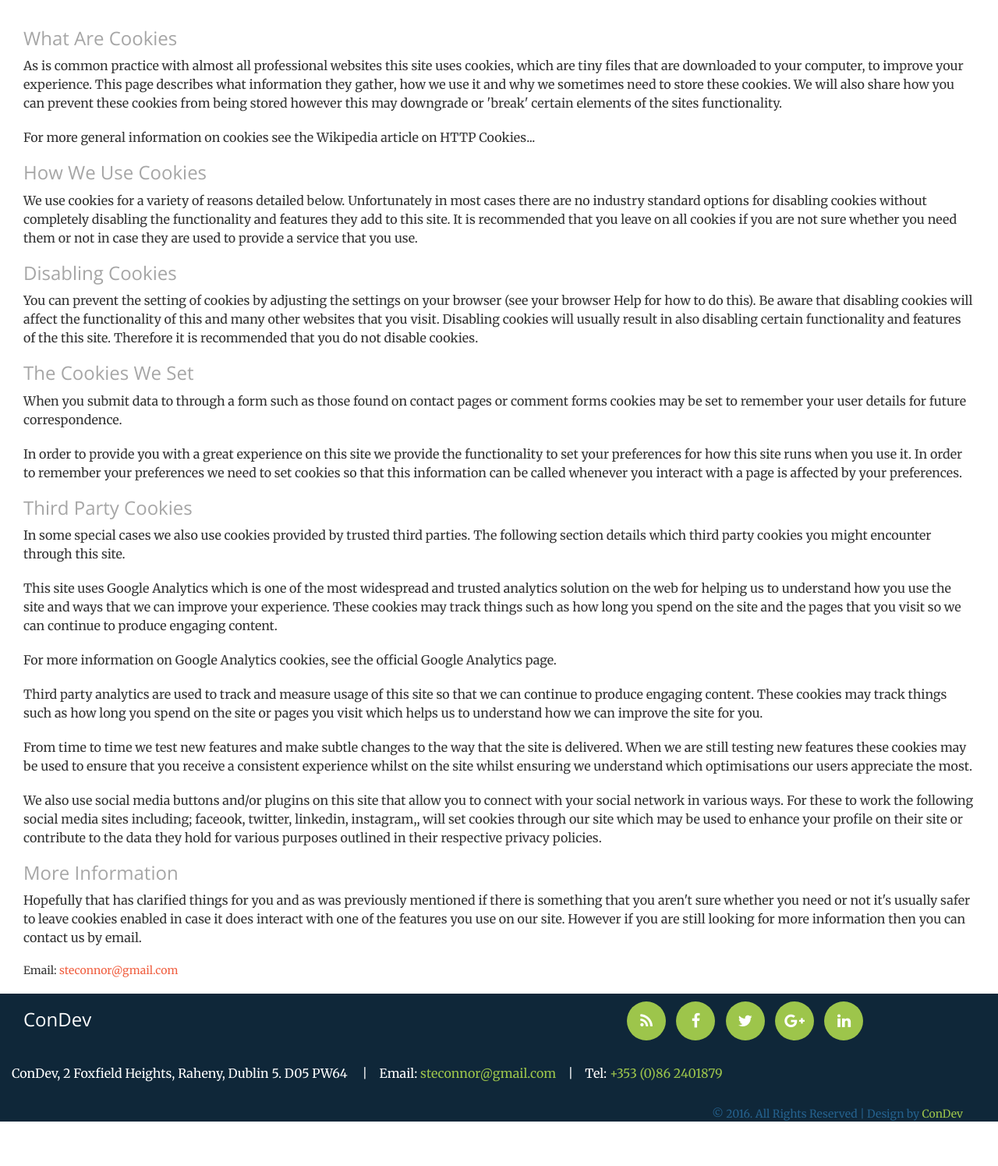
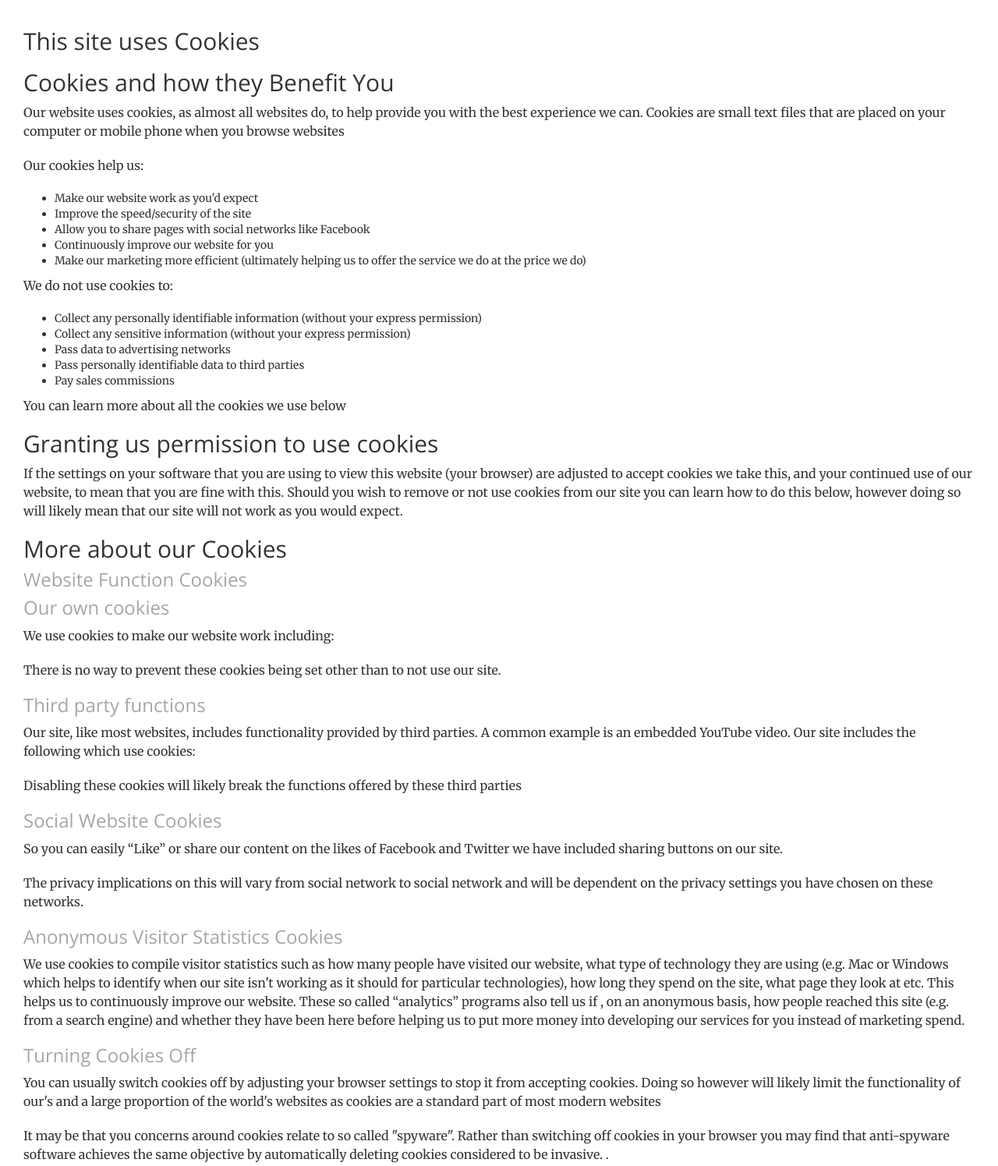
Before and after one commit to stephenconnor/stephenconnor.github.io, a plain HTML site: page cookiePolicy.html in a window 1280 px wide. Shown: the part 200-1695 px from the top of the page at 78% size. Before the commit the page ends 1638 px from the top, so only its background shows below. Drawn offline with nearby package versions, Linux system fonts and the light colour scheme.

Commit message:
2016030720:03
cookie policy

```diff
--- a/cookiePolicy.html
+++ b/cookiePolicy.html
@@ -98,7 +98,7 @@
                     <h2 class="pageTitle">Cookie Policy</h2>
                     <hr class="primary"></hr>
 
-<h3>What Are Cookies</h3>
+<!--<h3>What Are Cookies</h3>
 
 <p>As is common practice with almost all professional websites this site uses cookies, which are tiny files that are downloaded to your computer, to improve your experience. This page describes what information they gather, how we use it and why we sometimes need to store these cookies. We will also share how you can prevent these cookies from being stored however this may downgrade or 'break' certain elements of the sites functionality.</p>
 
@@ -140,7 +140,88 @@
 
 <p>Hopefully that has clarified things for you and as was previously mentioned if there is something that you aren't sure whether you need or not it's usually safer to leave cookies enabled in case it does interact with one of the features you use on our site. However if you are still looking for more information then you can contact us by email.</p>
 
-Email: <a href="mailto:steconnor@gmail.com">steconnor@gmail.com</a></div>
+Email: <a href="mailto:steconnor@gmail.com">steconnor@gmail.com</a>-->
+    <h2>This site uses Cookies</h2>
+
+<h2>Cookies and how they Benefit You</h2>
+
+<p>Our website uses cookies, as almost all websites do, to help provide you with the best experience we can.
+Cookies are small text files that are placed on your computer or mobile phone when you browse websites</p>
+<p>Our cookies help us:</p>
+
+<ul>
+<li>Make our website work as you'd expect</li>
+<li>Improve the speed/security of the site</li>
+<li>Allow you to share pages with social networks like Facebook</li><li>Continuously improve our website for you</li><li>Make our marketing more efficient (ultimately helping us to offer the service we do at the price we do)</li></ul>
+
+<p>We do not use cookies to:</p>
+
+<ul>
+<li>Collect any personally identifiable information (without your express permission)</li><li>Collect any sensitive information (without your express permission)</li><li>Pass data to advertising networks</li><li>Pass personally identifiable data to third parties</li><li>Pay sales commissions</li></ul>
+
+<p>You can learn more about all the cookies we use below</p>
+
+<h2>Granting us permission to use cookies</h2>
+
+<p>If the settings on your software that you are using to view this website (your browser) are adjusted to accept cookies we take this, and your continued use of our website, to mean that you are fine with this.  Should you wish to remove or not use cookies from our site you can learn how to do this below, however doing so will likely mean that our site will not work as you would expect.</p>
+
+<h2>More about our Cookies</h2>
+
+<h3>Website Function Cookies</h3>
+
+<h3>Our own cookies</h3>
+
+<p>We use cookies to make our website work including:</p>
+
+<ul>
+</ul>
+
+<p>There is no way to prevent these cookies being set other than to not use our site.</p>
+
+<h3>Third party functions</h3>
+
+<p>Our site, like most websites, includes functionality provided by third parties.  A common example is an embedded YouTube video.  Our site includes the following which use cookies:</p>
+
+<ul>
+                                                                      </ul>
+
+<p>Disabling these cookies will likely break the functions offered by these third parties</p>
+
+
+<h3>Social Website Cookies</h3>
+
+<p>So you can easily “Like” or share our content  on the likes of Facebook and Twitter we have included sharing buttons on our site.</p>
+
+<!--<p>Cookies are set by:</p>-->
+
+<ul>
+</ul>
+
+<p>The privacy implications on this will vary from social network to social network and will be dependent on the privacy settings you have chosen on these networks.</p>
+
+
+
+<h3>Anonymous Visitor Statistics Cookies</h3>
+
+<p>We use cookies to compile visitor statistics such as how many people have visited our website, what type of technology they are using (e.g. Mac or Windows which helps to identify when our site isn't working as it should for particular technologies), how long they spend on the site, what page they look at etc.  This helps us to continuously improve our website. These so called “analytics” programs also tell us if , on an anonymous basis, how people reached this site (e.g. from a search engine) and whether they have been here before helping us to put more money into developing our services for you instead of marketing spend. </p>
+
+<!--<p>We use:</p>-->
+
+<ul>
+</ul>
+
+
+
+
+<h3>Turning Cookies Off</h3>
+
+<p>You can usually switch cookies off by adjusting your browser settings to stop it from accepting cookies.  Doing so however will likely limit the functionality of our's and a large proportion of the world's websites as cookies are a standard part of most modern websites</p>
+<p>It may be that you concerns around cookies relate to so called "spyware". Rather than switching off cookies in your browser you may find that anti-spyware software achieves the same objective by automatically deleting cookies considered to be invasive.  .</p>
+
+<p>Hopefully that has clarified things for you and as was previously mentioned if there is something that you aren't sure whether you need or not it's usually safer to leave cookies enabled in case it does interact with one of the features you use on our site. However if you are still looking for more information then you can contact us by email.</p>
+
+Email: <a href="mailto:steconnor@gmail.com">steconnor@gmail.com</a>
+            </div>
     </div>
     </section>
 
```
Also changed, not shown: img/responsiveDesign_blue_green-compressor.png (added), img/support-icon-23329139-compressor.jpg (added), img/training-icon_g&b.png, img/training-icon_g&b_1.png (added).
